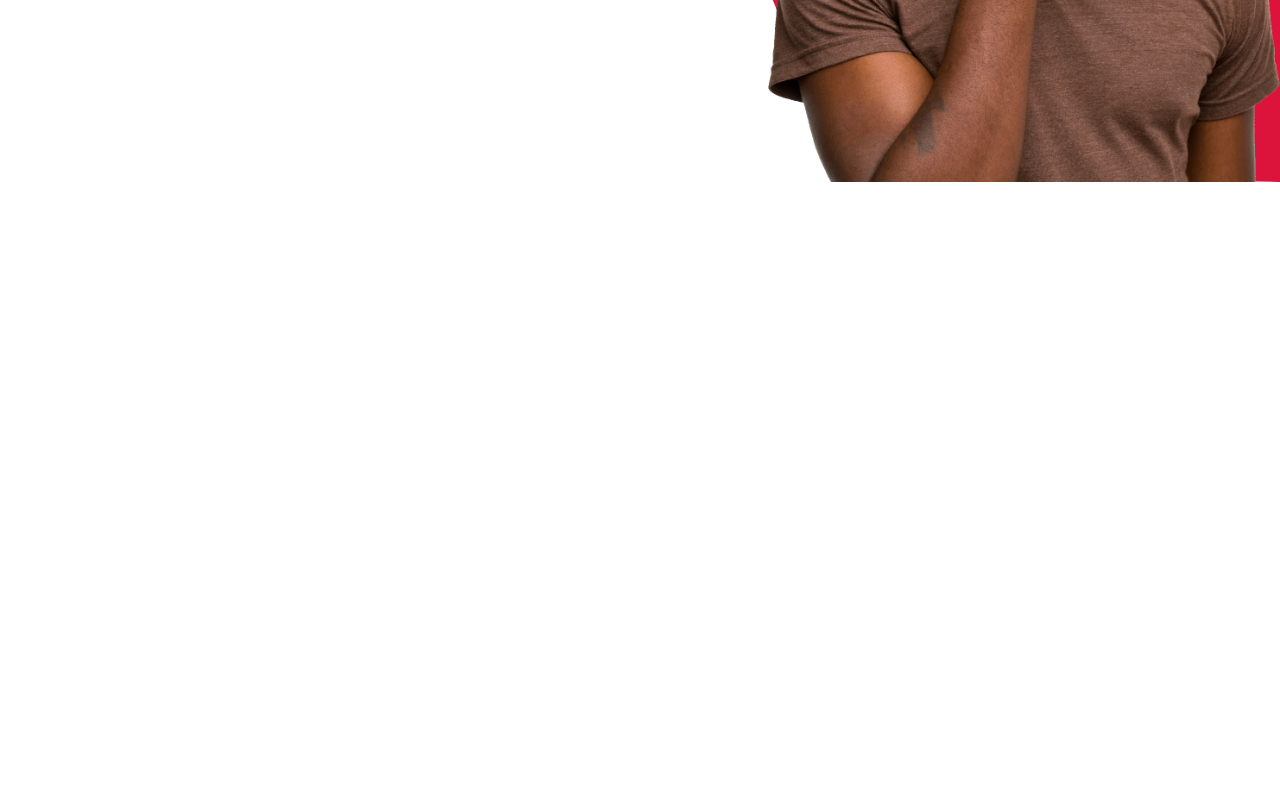
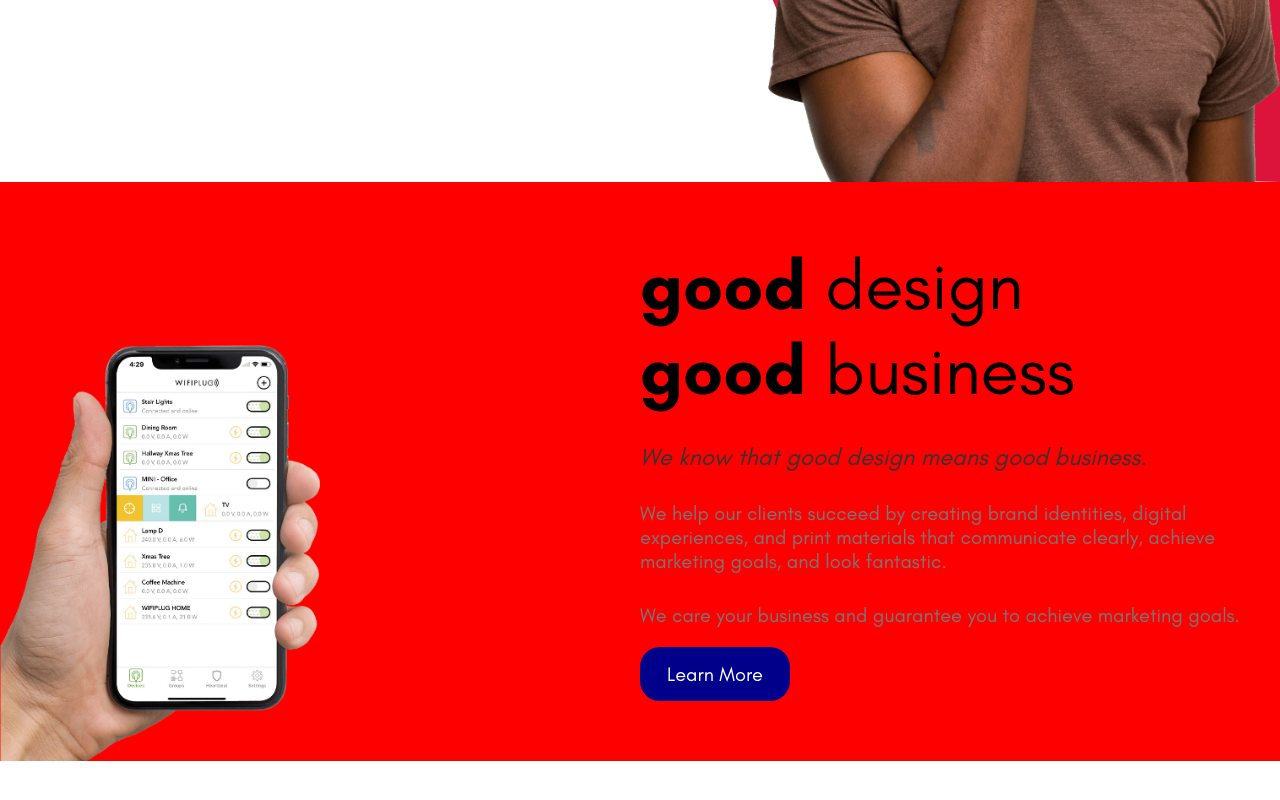
Before and after one commit to IlyaKrapivnoy/react_styeled_website, a React (Create React App) app: page / in a window 1280 px wide. Shown: the part 618-1418 px from the top of the page. Before the commit the page ends 804 px from the top, so only its background shows below. Built offline with nearby package versions, Linux system fonts and the light colour scheme.

Commit message:
add Feature component

```diff
--- a/src/App.js
+++ b/src/App.js
@@ -1,6 +1,7 @@
 import Navbar from './components/Navbar';
 import styled from 'styled-components';
 import Intro from './components/Intro';
+import Feature from './components/Feature';
 
 const Container = styled.div`
     height: 100vh;
@@ -19,11 +20,16 @@ const IntroShape = styled.div`
 
 function App() {
     return (
-        <Container>
-            <Navbar />
-            <Intro />
-            <IntroShape />
-        </Container>
+        <>
+            <Container>
+                <Navbar />
+                <Intro />
+                <IntroShape />
+            </Container>
+            <Container>
+                <Feature />
+            </Container>
+        </>
     );
 }
 
--- /dev/null
+++ b/src/components/Feature.jsx
@@ -0,0 +1,81 @@
+import styled from 'styled-components';
+import AppImg from '../img/app.png';
+
+const Container = styled.div`
+    display: flex;
+    background-color: red;
+    padding: 60px 0;
+`;
+const Left = styled.div`
+    width: 50%;
+    position: relative;
+`;
+const Image = styled.img`
+    width: 50%;
+    position: absolute;
+    bottom: -60px;
+    left: 0;
+`;
+const Right = styled.div`
+    width: 50%;
+    display: flex;
+    flex-direction: column;
+    justify-content: center;
+`;
+const Title = styled.span`
+    font-size: 70px;
+`;
+const Subtitle = styled.span`
+    font-size: 24px;
+    font-style: italic;
+    color: #333;
+    margin-top: 30px;
+`;
+const Description = styled.p`
+    font-size: 20px;
+    color: #777;
+    margin-top: 30px;
+`;
+const Button = styled.button`
+    width: 150px;
+    border: none;
+    padding: 15px 20px;
+    background-color: darkblue;
+    color: white;
+    font-size: 20px;
+    border-radius: 20px;
+    margin-top: 20px;
+    cursor: pointer;
+`;
+
+const Feature = () => {
+    return (
+        <Container>
+            <Left>
+                <Image src={AppImg} />
+            </Left>
+            <Right>
+                <Title>
+                    <b>good</b> design
+                    <br />
+                    <b>good</b> business
+                </Title>
+                <Subtitle>
+                    We know that good design means good business.
+                </Subtitle>
+                <Description>
+                    We help our clients succeed by creating brand identities,
+                    digital experiences, and print materials that communicate
+                    clearly, achieve marketing goals, and look fantastic.
+                </Description>
+                <Description>
+                    We care your business and guarantee you to achieve marketing
+                    goals.
+                </Description>
+                <Button>Learn More</Button>
+            </Right>
+        </Container>
+    );
+};
+
+export default Feature;
```
Also changed, not shown: src/img/app.png (added).
